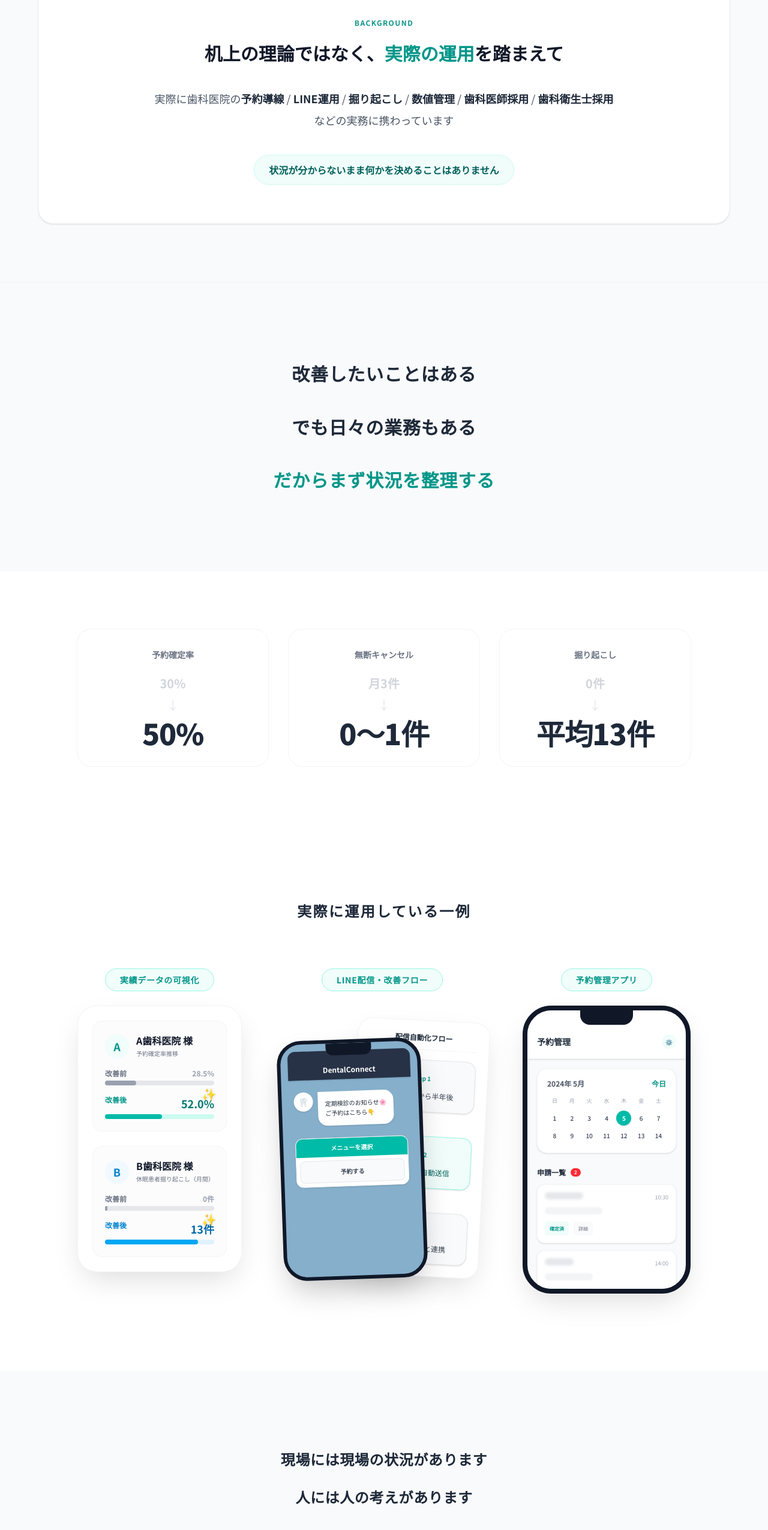
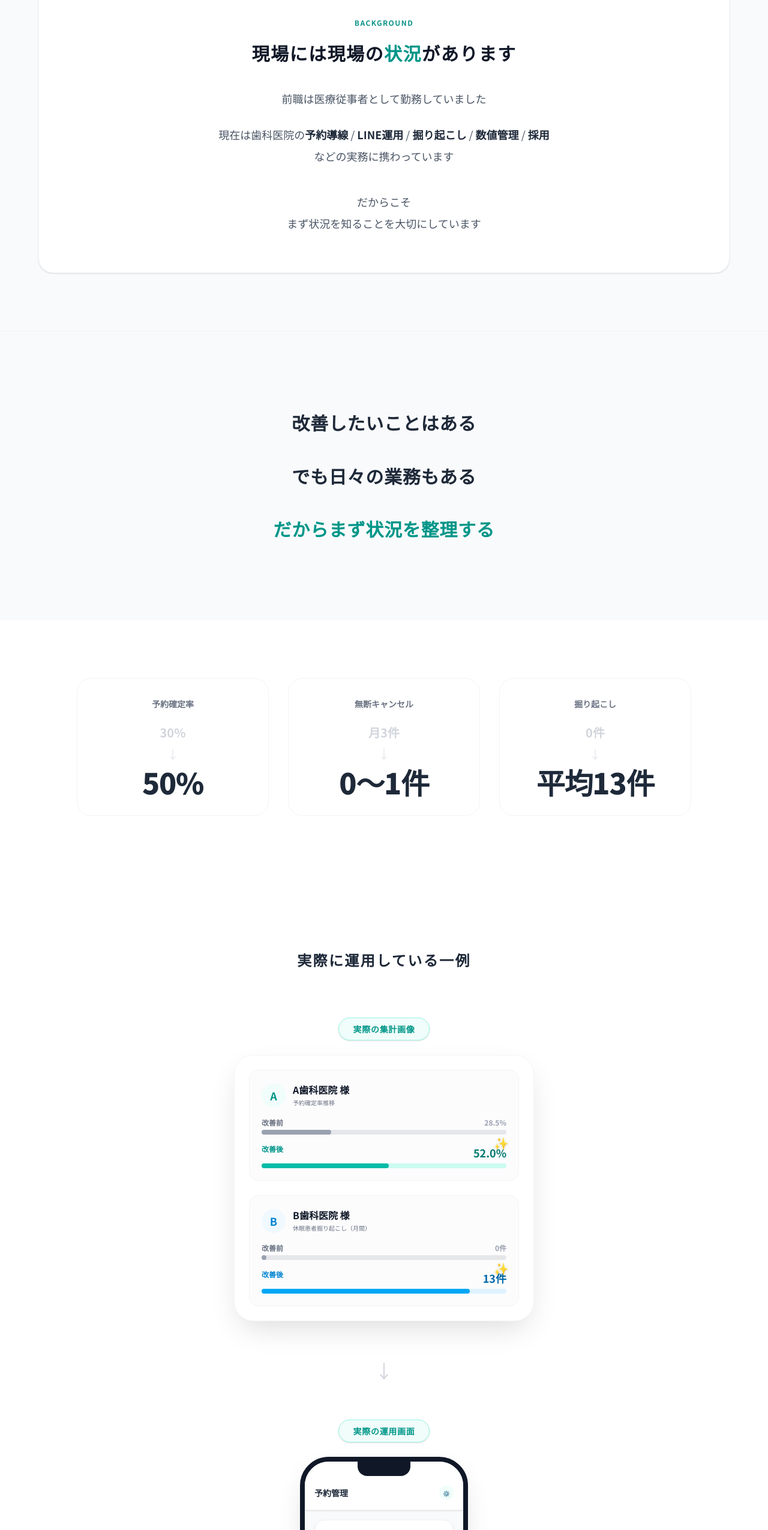
Before and after one commit to uw1g48h31wj4xxa33ffa-eng/reserve-pro-dashboard, a Next.js app in the folder LP/dental-lp/: page / in a window 1280 px wide. Shown: the part 861-3411 px from the top of the page at 60% size. Built offline with nearby package versions, Linux system fonts and the light colour scheme.

Commit message:
Final polish: Add まず状況を知る section refine profile and add disclaimers

```diff
--- a/LP/dental-lp/components/sections/contact.tsx
+++ b/LP/dental-lp/components/sections/contact.tsx
@@ -256,12 +256,15 @@ export function ContactSection() {
                   )}
                 </div>
 
-                <div className="pt-4 text-center space-y-1">
+                <div className="pt-4 text-center space-y-2">
                   <p className="text-xs text-red-400 font-bold">
                     患者様の個人情報などの記載はお控えください
                   </p>
                   <p className="text-xs text-gray-400">
                     いただいた内容は、内容確認およびご連絡のために利用いたします
+                  </p>
+                  <p className="text-[10px] text-gray-400 pt-2 border-t border-gray-100 inline-block px-4">
+                    内容によっては、ご希望に添えない場合がございます。<br />あらかじめご了承ください。
                   </p>
                 </div>
 
--- a/LP/dental-lp/components/sections/philosophy.tsx
+++ b/LP/dental-lp/components/sections/philosophy.tsx
@@ -14,33 +14,33 @@ export function PhilosophySection() {
           initial={{ opacity: 0, y: 20 }}
           animate={isInView ? { opacity: 1, y: 0 } : {}}
           transition={{ duration: 0.8 }}
-          className="max-w-2xl mx-auto text-center space-y-12"
+          className="max-w-2xl mx-auto text-center"
         >
-          <div className="space-y-6">
-            <p className="text-xl md:text-2xl font-bold text-gray-800 leading-relaxed tracking-wide">
-              現場には現場の状況があります
+          <span className="section-eyebrow">Philosophy</span>
+          <h2 className="text-2xl md:text-3xl font-bold text-gray-900 mb-12 tracking-wider">
+            まず状況を知る
+          </h2>
+
+          <div className="space-y-8 text-lg md:text-xl text-gray-700 leading-loose">
+            <p>
+              状況が分からないまま<br className="md:hidden" />
+              何かを決めることはありません
             </p>
-            <p className="text-xl md:text-2xl font-bold text-gray-800 leading-relaxed tracking-wide">
-              人には人の考えがあります
+            <p>
+              まず状況を知る<br />
+              その上で考える
             </p>
-          </div>
-
-          <div className="w-8 h-px bg-gray-300 mx-auto" />
-
-          <div className="space-y-6">
-            <p className="text-xl md:text-2xl font-bold text-gray-800 leading-relaxed tracking-wide">
-              まず状況を整理する
+            <div className="w-8 h-px bg-gray-300 mx-auto my-8" />
+            <p>
+              必要に応じて<br className="md:hidden" />
+              仕組みやAIも活用する
             </p>
-            <p className="text-xl md:text-2xl font-bold text-gray-800 leading-relaxed tracking-wide">
-              必要に応じて<br className="md:hidden" />仕組みやAIも活用する
+            <p>
+              人が主体<br />
+              仕組みやAIは手段
             </p>
-          </div>
-
-          <div className="w-8 h-px bg-gray-300 mx-auto" />
-
-          <div className="space-y-6">
-            <p className="text-xl md:text-2xl font-bold text-gray-800 leading-relaxed tracking-wide">
-              ただし、<br className="md:hidden" />仕組みやAIが目的ではありません
+            <p className="pt-4 font-bold text-gray-900">
+              そう考えています
             </p>
           </div>
         </motion.div>
--- a/LP/dental-lp/components/sections/profile.tsx
+++ b/LP/dental-lp/components/sections/profile.tsx
@@ -18,25 +18,24 @@ export function ProfileSection() {
           className="bg-white rounded-3xl p-10 md:p-16 shadow-sm border border-gray-100 text-center"
         >
           <span className="section-eyebrow">Background</span>
-          <h2 className="text-2xl md:text-3xl font-bold text-gray-900 mb-10">
-            机上の理論ではなく、<br className="md:hidden" />
-            <span className="text-teal-600">実際の運用</span>を踏まえて
+          <h2 className="text-2xl md:text-3xl font-bold text-gray-900 mb-10 tracking-wider">
+            現場には現場の<span className="text-teal-600">状況</span>があります
           </h2>
 
-          <p className="text-base md:text-lg text-gray-600 leading-loose mb-10">
-            実際に歯科医院の<br className="md:hidden" />
+          <div className="text-base md:text-lg text-gray-600 leading-loose space-y-6">
+            <p>前職は医療従事者として勤務していました</p>
+            <p>
+              現在は歯科医院の<br className="md:hidden" />
               <span className="font-bold text-gray-800">予約導線</span> /
               <span className="font-bold text-gray-800"> LINE運用</span> /
               <span className="font-bold text-gray-800"> 掘り起こし</span> /
               <span className="font-bold text-gray-800"> 数値管理</span> /
-            <span className="font-bold text-gray-800"> 歯科医師採用</span> /
-            <span className="font-bold text-gray-800"> 歯科衛生士採用</span><br className="hidden md:block" />
+              <span className="font-bold text-gray-800"> 採用</span><br className="hidden md:block" />
               などの実務に携わっています
             </p>
-
-          <div className="inline-block px-6 py-3 bg-teal-50 rounded-full border border-teal-100">
-            <p className="text-sm md:text-base font-bold text-teal-800">
-              状況が分からないまま何かを決めることはありません
+            <p className="pt-4">
+              だからこそ<br />
+              まず状況を知ることを大切にしています
             </p>
           </div>
         </motion.div>
--- a/LP/dental-lp/components/sections/system.tsx
+++ b/LP/dental-lp/components/sections/system.tsx
@@ -219,56 +219,57 @@ export function SystemSection() {
           </h2>
         </motion.div>
 
-        {/* Balanced Grid Layout */}
-        <div className="flex flex-wrap justify-center items-start gap-12 md:gap-16 max-w-6xl mx-auto">
+        <div className="flex flex-col items-center gap-16 max-w-3xl mx-auto relative">
 
-          {/* 実績データ (Wide, Top) */}
+          {/* ② 実際の集計画像 */}
           <motion.div
             initial={{ opacity: 0, y: 40 }}
             animate={isInView ? { opacity: 1, y: 0 } : {}}
             transition={{ duration: 0.8 }}
-            className="flex flex-col items-center w-full lg:w-auto"
+            className="flex flex-col items-center w-full"
           >
-            <div className="text-sm font-bold tracking-wider text-teal-600 mb-6 border border-teal-200 bg-teal-50 px-6 py-2 rounded-full">
-              実績データの可視化
+            <div className="text-sm font-bold tracking-wider text-teal-600 mb-6 border border-teal-200 bg-teal-50 px-6 py-2 rounded-full shadow-sm">
+              実際の集計画像
             </div>
-            <div className="group transition-transform duration-700 hover:scale-105">
+            <div className="group transition-transform duration-700 hover:scale-105 w-full flex justify-center">
               <DashboardMockup />
             </div>
           </motion.div>
 
-          <div className="flex flex-wrap justify-center gap-12 md:gap-16 w-full lg:w-auto">
-            {/* LINE配信 (Tall) */}
+          <div className="text-gray-300 text-3xl">↓</div>
+
+          {/* ③ 実際の運用画面 */}
           <motion.div
             initial={{ opacity: 0, y: 40 }}
             animate={isInView ? { opacity: 1, y: 0 } : {}}
             transition={{ duration: 0.8, delay: 0.2 }}
-              className="flex flex-col items-center"
+            className="flex flex-col items-center w-full"
           >
-              <div className="text-sm font-bold tracking-wider text-teal-600 mb-6 border border-teal-200 bg-teal-50 px-6 py-2 rounded-full">
-                LINE配信・改善フロー
+            <div className="text-sm font-bold tracking-wider text-teal-600 mb-6 border border-teal-200 bg-teal-50 px-6 py-2 rounded-full shadow-sm">
+              実際の運用画面
+            </div>
+            <div className="group transition-transform duration-700 hover:scale-105">
+              <AppMockup />
+            </div>
+          </motion.div>
+
+          <div className="text-gray-300 text-3xl">↓</div>
+
+          {/* ④ 実際の運用例 */}
+          <motion.div
+            initial={{ opacity: 0, y: 40 }}
+            animate={isInView ? { opacity: 1, y: 0 } : {}}
+            transition={{ duration: 0.8, delay: 0.4 }}
+            className="flex flex-col items-center w-full"
+          >
+            <div className="text-sm font-bold tracking-wider text-teal-600 mb-6 border border-teal-200 bg-teal-50 px-6 py-2 rounded-full shadow-sm">
+              実際の運用例
             </div>
             <div className="group transition-transform duration-700 hover:scale-105">
               <LineFlowMockup />
             </div>
           </motion.div>
 
-            {/* 予約アプリ (Tall/Small) */}
-            <motion.div
-              initial={{ opacity: 0, y: 40 }}
-              animate={isInView ? { opacity: 1, y: 0 } : {}}
-              transition={{ duration: 0.8, delay: 0.4 }}
-              className="flex flex-col items-center"
-            >
-              <div className="text-sm font-bold tracking-wider text-teal-600 mb-6 border border-teal-200 bg-teal-50 px-6 py-2 rounded-full">
-                予約管理アプリ
-              </div>
-              <div className="group transition-transform duration-700 hover:scale-105">
-                <AppMockup />
-              </div>
-            </motion.div>
-          </div>
-
         </div>
       </div>
     </section>
```
Lines whose indentation alone changed are shown as unchanged.
